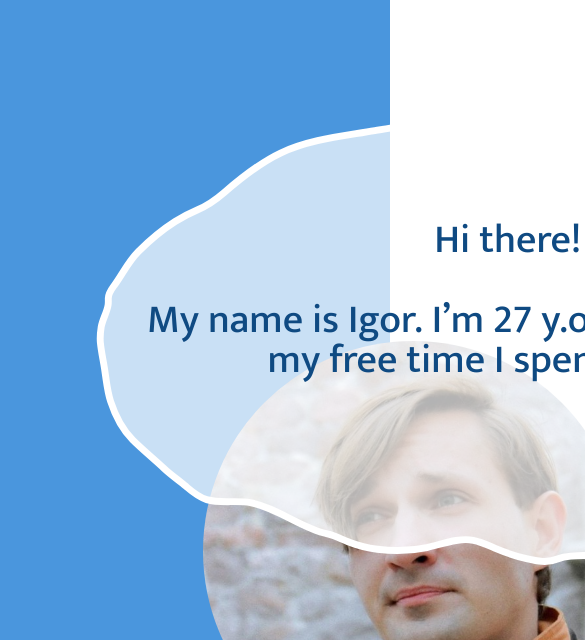
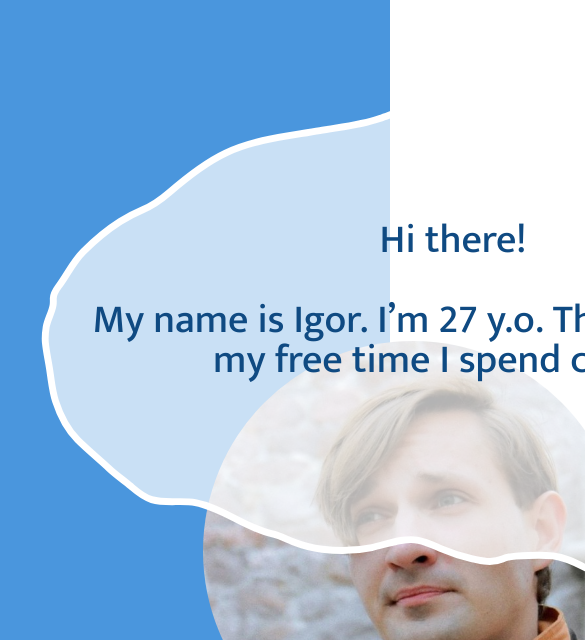
Before and after one commit to writingor/AdaptiveLandingOne, a plain HTML site: page index.html in a window 390 px wide. Shown: the part 891-1531 px from the top of the page, 585 px wide, since content can reach past the window. Drawn offline with nearby package versions, Linux system fonts and the light colour scheme.

Commit message:
Add responsive to cloud

```diff
--- a/#source/scss/about-me.scss
+++ b/#source/scss/about-me.scss
@@ -25,6 +25,15 @@
         z-index: 2;
         transform: translateY(50%);
         opacity: 0;
+        @media screen and (max-width: 1700px) {
+            left: 19%;
+        }
+        @media screen and (max-width: 1500px) {
+            left: 14%;
+        }
+        @media screen and (max-width: 1300px) {
+            left: 10%;
+        }
         &.element-show {
             transition: all 1s;
             transform: translateY(0%);
```
Also changed, not shown: css/style.css.
